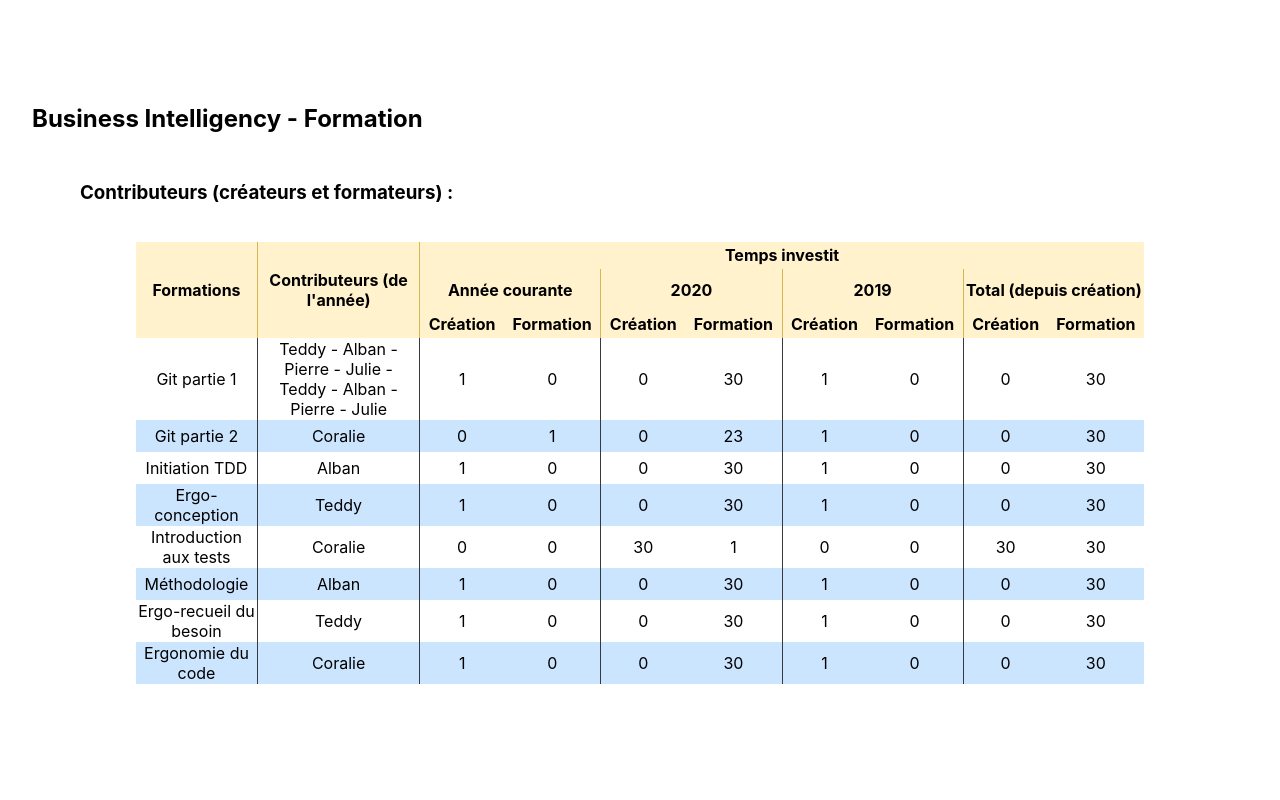
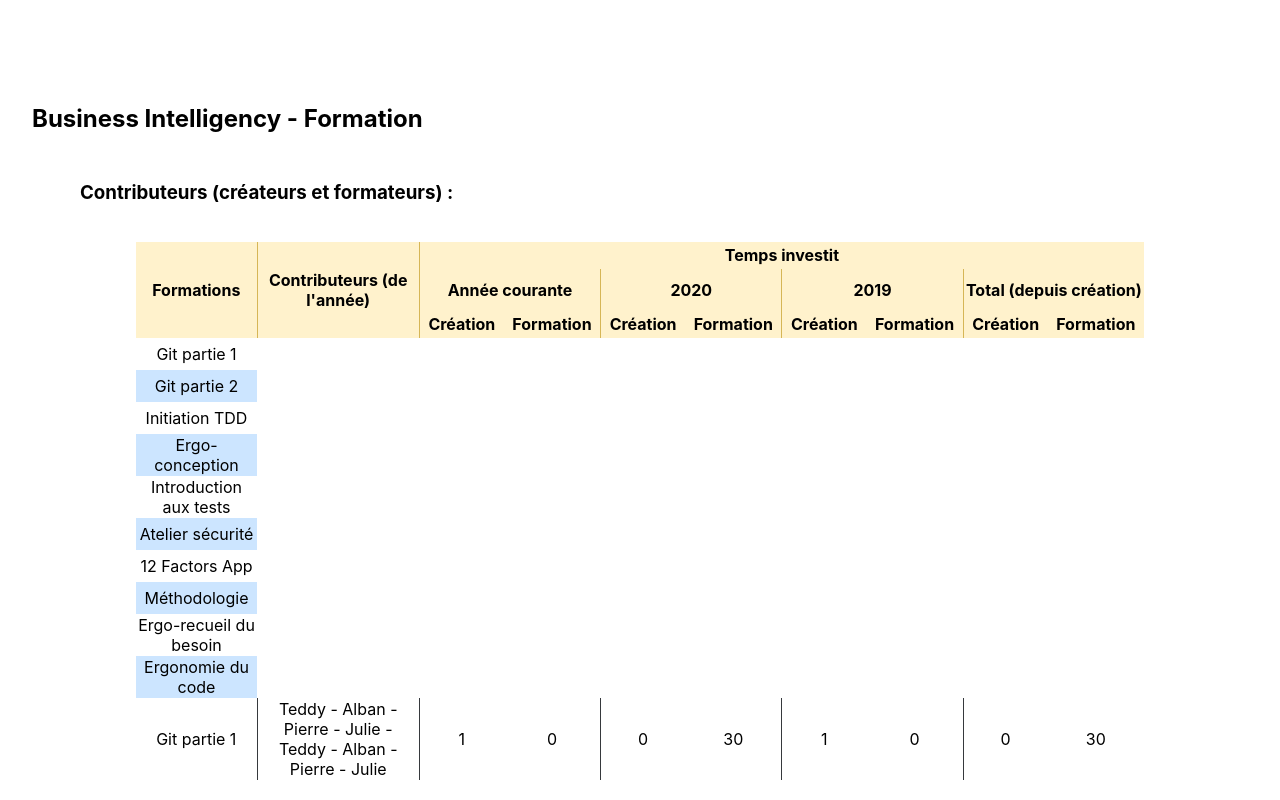
Before and after one commit to nicoudsarah/planbot, a React (Create React App) app: page / in a window 1280 px wide. Shown: the part 1410-2210 px from the top of the page. Before the commit the page ends 2114 px from the top, so only its background shows below. Built offline with nearby package versions, Linux system fonts and the light colour scheme.

Commit message:
[dev] add formation list from json to ContributorTable

```diff
--- a/src/API.js
+++ b/src/API.js
@@ -22,6 +22,7 @@ import {
   PRODUCTION_CA, PRODUCTION_TJM, PRODUCTION_AVAILABLEDAYS,
   PRODUCTION_PRODUCTIONDAYS, PRODUCTION_INTERPRODUCTIONDAYS, PRODUCTION_TO,
 } from './keys';
+import JsonFormationsList from './formations_list.json';
 
 export const fetchFilteredProductionMetrics = async ({ excellenceCenter, year, projectType }) => {
   let Json = null;
@@ -98,3 +99,7 @@ export const fetchProductionMetricsLabel = async () => new Promise((resolve) =>
     { key: PRODUCTION_INTERPRODUCTIONDAYS, value: '# Jours interP' }, { key: PRODUCTION_TO, value: 'TO (%)' }];
   resolve(projectsType);
 });
+
+export const fetchFormations = async () => new Promise((resolve) => {
+  resolve(JsonFormationsList.formations);
+});
--- a/src/components/ContributorTable.js
+++ b/src/components/ContributorTable.js
@@ -1,7 +1,43 @@
-import React from 'react';
+import React, { useEffect, useState } from 'react';
 import './ContributorTable.scss';
+import { fetchFormations } from '../API';
 
-const ContributorTable = () => (
+const ContributorTable = () => {
+  const [formations, changeFormation] = useState([]);
+  const [hasError, setHasError] = useState(false);
+
+  useEffect(() => {
+    const setFormations = async () => {
+      setHasError(false);
+      try {
+        const formationsElement = await fetchFormations();
+        changeFormation(formationsElement);
+      } catch (e) {
+        setHasError(true);
+      }
+    };
+    setFormations();
+  }, []);
+
+  console.log('********');
+  if (formations.length !== 0) {
+    // console.log(formations[0].name);
+    formations.map((formation) => console.log(formation.name));
+  }
+  console.log('********');
+
+
+  const renderLoadingError = () => (
+    <section>
+      <h1>Le serveur Planbot a rencontré une erreur.</h1>
+      <h2>Veuillez réactualiser la page.</h2>
+    </section>
+  );
+
+  if (hasError) {
+    return renderLoadingError();
+  }
+  return (
     <div>
       <table className="contributor-table">
         <thead>
@@ -32,93 +68,17 @@ const ContributorTable = () => (
           </tr>
         </thead>
         <tbody>
+          {formations.length !== 0 && formations.map((formation) => (
+            <tr>
+              <td key={formation.id} className="ExcellenceCenterTable__row-item">{formation.name}</td>
+            </tr>
+          ))}
           <tr>
             <td>Git partie 1</td>
-          <td className="contributor-table__contributors-name">Teddy - Alban - Pierre - Julie - Teddy - Alban - Pierre - Julie</td>
-          <td className="contributor-table__creation">1</td>
-          <td>0</td>
-          <td className="contributor-table__creation">0</td>
-          <td>30</td>
-          <td className="contributor-table__creation">1</td>
-          <td>0</td>
-          <td className="contributor-table__creation">0</td>
-          <td>30</td>
-        </tr>
-        <tr>
-          <td>Git partie 2</td>
-          <td className="contributor-table__contributors-name">Coralie</td>
-          <td className="contributor-table__creation">0</td>
-          <td>1</td>
-          <td className="contributor-table__creation">0</td>
-          <td>23</td>
-          <td className="contributor-table__creation">1</td>
-          <td>0</td>
-          <td className="contributor-table__creation">0</td>
-          <td>30</td>
-        </tr>
-        <tr>
-          <td>Initiation TDD</td>
-          <td className="contributor-table__contributors-name">Alban</td>
-          <td className="contributor-table__creation">1</td>
-          <td>0</td>
-          <td className="contributor-table__creation">0</td>
-          <td>30</td>
-          <td className="contributor-table__creation">1</td>
-          <td>0</td>
-          <td className="contributor-table__creation">0</td>
-          <td>30</td>
-        </tr>
-        <tr>
-          <td>Ergo-conception</td>
-          <td className="contributor-table__contributors-name">Teddy</td>
-          <td className="contributor-table__creation">1</td>
-          <td>0</td>
-          <td className="contributor-table__creation">0</td>
-          <td>30</td>
-          <td className="contributor-table__creation">1</td>
-          <td>0</td>
-          <td className="contributor-table__creation">0</td>
-          <td>30</td>
-        </tr>
-        <tr>
-          <td>Introduction aux tests</td>
-          <td className="contributor-table__contributors-name">Coralie</td>
-          <td className="contributor-table__creation">0</td>
-          <td>0</td>
-          <td className="contributor-table__creation">30</td>
-          <td>1</td>
-          <td className="contributor-table__creation">0</td>
-          <td>0</td>
-          <td className="contributor-table__creation">30</td>
-          <td>30</td>
-        </tr>
-        <tr>
-          <td>Méthodologie</td>
-          <td className="contributor-table__contributors-name">Alban</td>
-          <td className="contributor-table__creation">1</td>
-          <td>0</td>
-          <td className="contributor-table__creation">0</td>
-          <td>30</td>
-          <td className="contributor-table__creation">1</td>
-          <td>0</td>
-          <td className="contributor-table__creation">0</td>
-          <td>30</td>
-        </tr>
-        <tr>
-          <td>Ergo-recueil du besoin</td>
-          <td className="contributor-table__contributors-name">Teddy</td>
-          <td className="contributor-table__creation">1</td>
-          <td>0</td>
-          <td className="contributor-table__creation">0</td>
-          <td>30</td>
-          <td className="contributor-table__creation">1</td>
-          <td>0</td>
-          <td className="contributor-table__creation">0</td>
-          <td>30</td>
-        </tr>
-        <tr>
-          <td>Ergonomie du code</td>
-          <td className="contributor-table__contributors-name">Coralie</td>
+            <td className="contributor-table__contributors-name">
+              Teddy - Alban - Pierre - Julie - Teddy - Alban - Pierre
+              - Julie
+            </td>
             <td className="contributor-table__creation">1</td>
             <td>0</td>
             <td className="contributor-table__creation">0</td>
@@ -133,5 +93,6 @@ const ContributorTable = () => (
       <br />
     </div>
   );
+};
 
 export default ContributorTable;
--- /dev/null
+++ b/src/formations_list.json
@@ -0,0 +1,54 @@
+{
+    "formations": [
+        {
+            "id": 1,
+            "name": "Git partie 1",
+            "external" : false
+        },
+        {
+            "id": 2,
+            "name": "Git partie 2",
+            "external" : false
+        },
+        {
+            "id": 3,
+            "name": "Initiation TDD",
+            "external" : false
+        },
+        {
+            "id": 4,
+            "name": "Ergo-conception",
+            "external" : false
+        },
+        {
+            "id": 5,
+            "name": "Introduction aux tests",
+            "external" : false
+        },
+        {
+            "id": 6,
+            "name": "Atelier sécurité",
+            "external" : true
+        },
+        {
+            "id": 7,
+            "name": "12 Factors App",
+            "external" : true
+        },
+        {
+            "id": 8,
+            "name": "Méthodologie",
+            "external" : false
+        },
+        {
+            "id": 9,
+            "name": "Ergo-recueil du besoin",
+            "external" : false
+        },
+        {
+            "id": 10,
+            "name": "Ergonomie du code",
+            "external" : false
+        }
+    ]
+}
```
Lines whose indentation alone changed are shown as unchanged.
